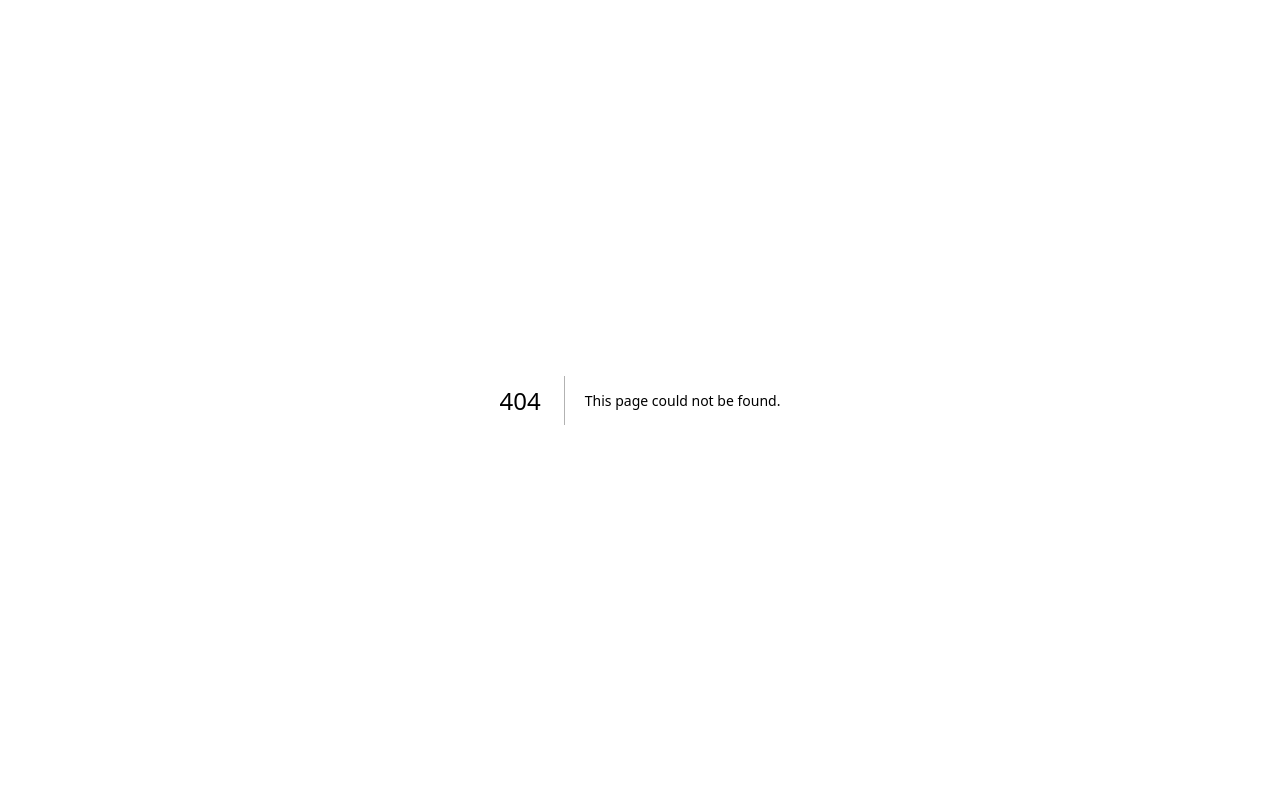
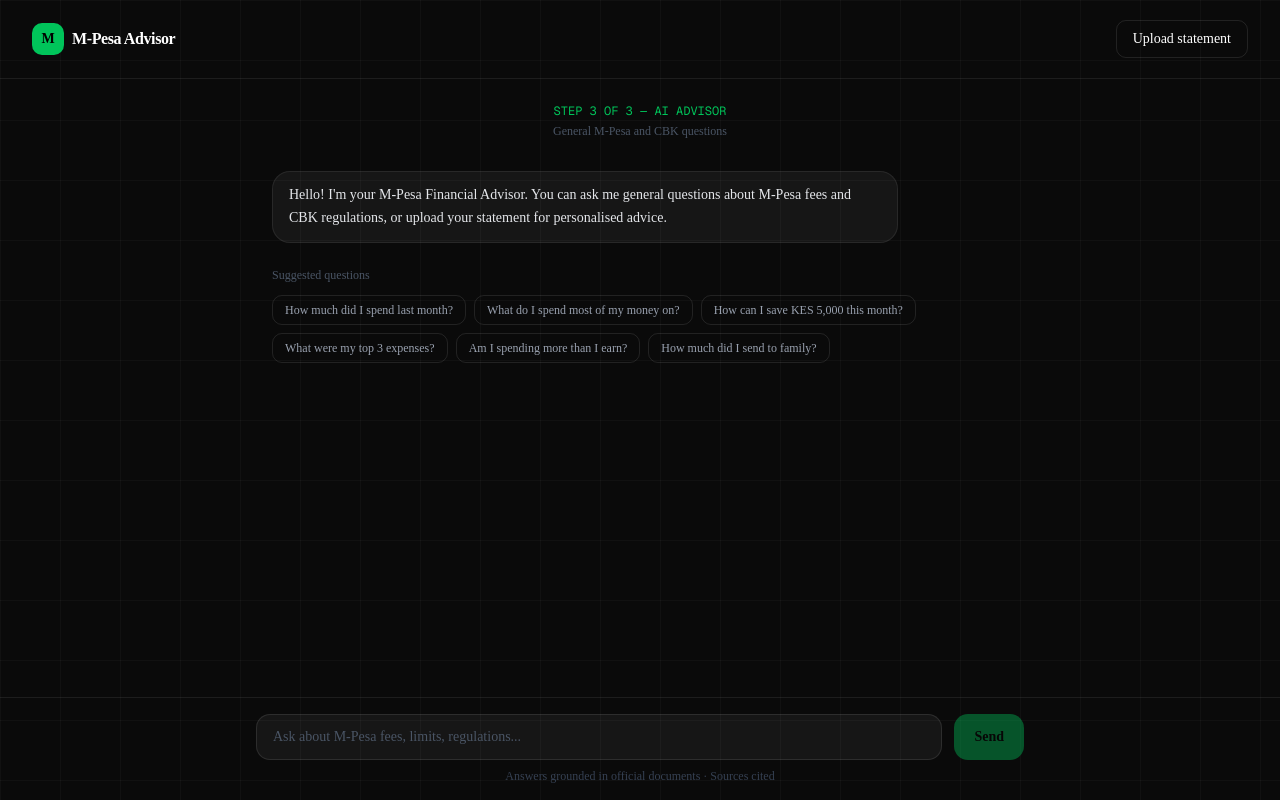
Before and after one commit to bennedictbett/Mpesa-Adviser-Financial-, a Next.js app in the folder frontend/: page /chat in a window 1280 px wide. Before the commit this address had no page. Built offline with nearby package versions, Linux system fonts and the light colour scheme; no server answers.

Commit message:
feat: add chat page — complete frontend

```diff
--- /dev/null
+++ b/frontend/app/chat/page.tsx
@@ -0,0 +1,252 @@
+"use client";
+
+import { useRouter } from "next/navigation";
+import { useEffect, useRef, useState } from "react";
+
+const API = process.env.NEXT_PUBLIC_API_URL || "http://127.0.0.1:8000";
+
+type Message = {
+  role: "user" | "assistant";
+  content: string;
+  sources?: string[];
+  has_context?: boolean;
+};
+
+const SUGGESTED_QUESTIONS = [
+  "How much did I spend last month?",
+  "What do I spend most of my money on?",
+  "How can I save KES 5,000 this month?",
+  "What were my top 3 expenses?",
+  "Am I spending more than I earn?",
+  "How much did I send to family?",
+];
+
+export default function ChatPage() {
+  const router = useRouter();
+  const bottomRef = useRef<HTMLDivElement>(null);
+  const inputRef  = useRef<HTMLInputElement>(null);
+
+  const [messages, setMessages]   = useState<Message[]>([]);
+  const [input, setInput]         = useState("");
+  const [loading, setLoading]     = useState(false);
+  const [hasStatement, setHasStatement] = useState(false);
+
+  useEffect(() => {
+    // Check if statement data exists in localStorage
+    const raw = localStorage.getItem("statementData");
+    setHasStatement(!!raw);
+
+    // Welcome message
+    setMessages([
+      {
+        role: "assistant",
+        content: raw
+          ? "I've loaded your M-Pesa statement. Ask me anything about your spending, savings, or finances."
+          : "Hello! I'm your M-Pesa Financial Advisor. You can ask me general questions about M-Pesa fees and CBK regulations, or upload your statement for personalised advice.",
+        sources: [],
+      },
+    ]);
+  }, []);
+
+  useEffect(() => {
+    bottomRef.current?.scrollIntoView({ behavior: "smooth" });
+  }, [messages, loading]);
+
+  async function sendMessage(question: string) {
+    if (!question.trim() || loading) return;
+
+    const userMessage: Message = { role: "user", content: question };
+    setMessages((prev) => [...prev, userMessage]);
+    setInput("");
+    setLoading(true);
+
+    try {
+      const history = messages.map((m) => ({
+        role: m.role,
+        content: m.content,
+      }));
+
+      // Use /analyse if statement is loaded, /chat for general questions
+      const endpoint = hasStatement ? "/api/v1/analyse" : "/api/v1/chat";
+
+      const res = await fetch(`${API}${endpoint}`, {
+        method: "POST",
+        headers: { "Content-Type": "application/json" },
+        body: JSON.stringify({ question, history }),
+      });
+
+      if (!res.ok) throw new Error("Request failed");
+
+      const data = await res.json();
+
+      setMessages((prev) => [
+        ...prev,
+        {
+          role: "assistant",
+          content: data.answer,
+          sources: data.sources || [],
+          has_context: data.has_context,
+        },
+      ]);
+    } catch {
+      setMessages((prev) => [
+        ...prev,
+        {
+          role: "assistant",
+          content: "Sorry, I couldn't reach the API. Make sure the backend is running.",
+          sources: [],
+        },
+      ]);
+    } finally {
+      setLoading(false);
+      inputRef.current?.focus();
+    }
+  }
+
+  return (
+    <main className="min-h-screen bg-[#0a0a0a] text-white flex flex-col">
+      {/* Grid background */}
+      <div
+        className="fixed inset-0 pointer-events-none"
+        style={{
+          backgroundImage:
+            "linear-gradient(rgba(255,255,255,0.03) 1px, transparent 1px), linear-gradient(90deg, rgba(255,255,255,0.03) 1px, transparent 1px)",
+          backgroundSize: "60px 60px",
+        }}
+      />
+
+      {/* Nav */}
+      <nav className="relative z-10 flex items-center justify-between px-8 py-5 border-b border-white/8 flex-shrink-0">
+        <button
+          onClick={() => router.push("/")}
+          className="flex items-center gap-2 hover:opacity-70 transition-opacity"
+        >
+          <div className="w-8 h-8 rounded-lg bg-[#00C45A] flex items-center justify-center">
+            <span className="text-black font-black text-sm">M</span>
+          </div>
+          <span className="font-semibold tracking-tight">M-Pesa Advisor</span>
+        </button>
+        <div className="flex items-center gap-3">
+          {hasStatement && (
+            <button
+              onClick={() => router.push("/dashboard")}
+              className="text-sm text-gray-400 hover:text-white transition-colors"
+            >
+              ← Dashboard
+            </button>
+          )}
+          <button
+            onClick={() => router.push("/upload")}
+            className="px-4 py-2 rounded-lg border border-white/10 text-white text-sm hover:bg-white/5 transition-colors"
+          >
+            {hasStatement ? "New statement" : "Upload statement"}
+          </button>
+        </div>
+      </nav>
+
+      {/* Chat area */}
+      <div className="relative z-10 flex-1 overflow-y-auto px-4 py-6 max-w-3xl mx-auto w-full">
+
+        {/* Step indicator */}
+        <div className="text-center mb-8">
+          <p className="text-xs text-[#00C45A] font-mono mb-1">STEP 3 OF 3 — AI ADVISOR</p>
+          <p className="text-xs text-gray-600">
+            {hasStatement
+              ? "Asking about your uploaded statement"
+              : "General M-Pesa and CBK questions"}
+          </p>
+        </div>
+
+        {/* Messages */}
+        <div className="space-y-4 mb-6">
+          {messages.map((msg, i) => (
+            <div
+              key={i}
+              className={`flex ${msg.role === "user" ? "justify-end" : "justify-start"}`}
+            >
+              <div
+                className={`max-w-[85%] rounded-2xl px-4 py-3 ${
+                  msg.role === "user"
+                    ? "bg-[#00C45A] text-black"
+                    : "bg-white/5 border border-white/8 text-gray-200"
+                }`}
+              >
+                <p className="text-sm leading-relaxed whitespace-pre-line">
+                  {msg.content}
+                </p>
+                {msg.sources && msg.sources.length > 0 && (
+                  <div className="mt-2 pt-2 border-t border-white/10">
+                    <p className="text-xs text-gray-500">
+                      Sources: {msg.sources.join(", ")}
+                    </p>
+                  </div>
+                )}
+              </div>
+            </div>
+          ))}
+
+          {/* Loading indicator */}
+          {loading && (
+            <div className="flex justify-start">
+              <div className="bg-white/5 border border-white/8 rounded-2xl px-4 py-3">
+                <div className="flex items-center gap-2">
+                  <div className="w-1.5 h-1.5 rounded-full bg-[#00C45A] animate-bounce" style={{ animationDelay: "0ms" }} />
+                  <div className="w-1.5 h-1.5 rounded-full bg-[#00C45A] animate-bounce" style={{ animationDelay: "150ms" }} />
+                  <div className="w-1.5 h-1.5 rounded-full bg-[#00C45A] animate-bounce" style={{ animationDelay: "300ms" }} />
+                </div>
+              </div>
+            </div>
+          )}
+          <div ref={bottomRef} />
+        </div>
+
+        {/* Suggested questions — show only at start */}
+        {messages.length <= 1 && !loading && (
+          <div className="mb-6">
+            <p className="text-xs text-gray-600 mb-3">Suggested questions</p>
+            <div className="flex flex-wrap gap-2">
+              {SUGGESTED_QUESTIONS.map((q) => (
+                <button
+                  key={q}
+                  onClick={() => sendMessage(q)}
+                  className="px-3 py-1.5 rounded-lg border border-white/10 text-xs text-gray-400 hover:border-white/20 hover:text-white transition-all"
+                >
+                  {q}
+                </button>
+              ))}
+            </div>
+          </div>
+        )}
+      </div>
+
+      {/* Input bar */}
+      <div className="relative z-10 border-t border-white/8 px-4 py-4 flex-shrink-0">
+        <div className="max-w-3xl mx-auto flex gap-3">
+          <input
+            ref={inputRef}
+            type="text"
+            value={input}
+            onChange={(e) => setInput(e.target.value)}
+            onKeyDown={(e) => e.key === "Enter" && sendMessage(input)}
+            placeholder={
+              hasStatement
+                ? "Ask about your spending, savings, or finances..."
+                : "Ask about M-Pesa fees, limits, regulations..."
+            }
+            className="flex-1 bg-white/5 border border-white/10 rounded-xl px-4 py-3 text-sm text-white placeholder:text-gray-600 focus:outline-none focus:border-white/20 transition-colors"
+          />
+          <button
+            onClick={() => sendMessage(input)}
+            disabled={!input.trim() || loading}
+            className="px-5 py-3 rounded-xl bg-[#00C45A] text-black font-bold text-sm hover:bg-[#00e066] transition-colors disabled:opacity-40 disabled:cursor-not-allowed"
+          >
+            Send
+          </button>
+        </div>
+        <p className="text-center text-xs text-gray-700 mt-2">
+          Answers grounded in official documents · Sources cited
+        </p>
+      </div>
+    </main>
+  );
+}
```
Also changed, not shown: 1 other file (tests, documents, lock files or other folders).
